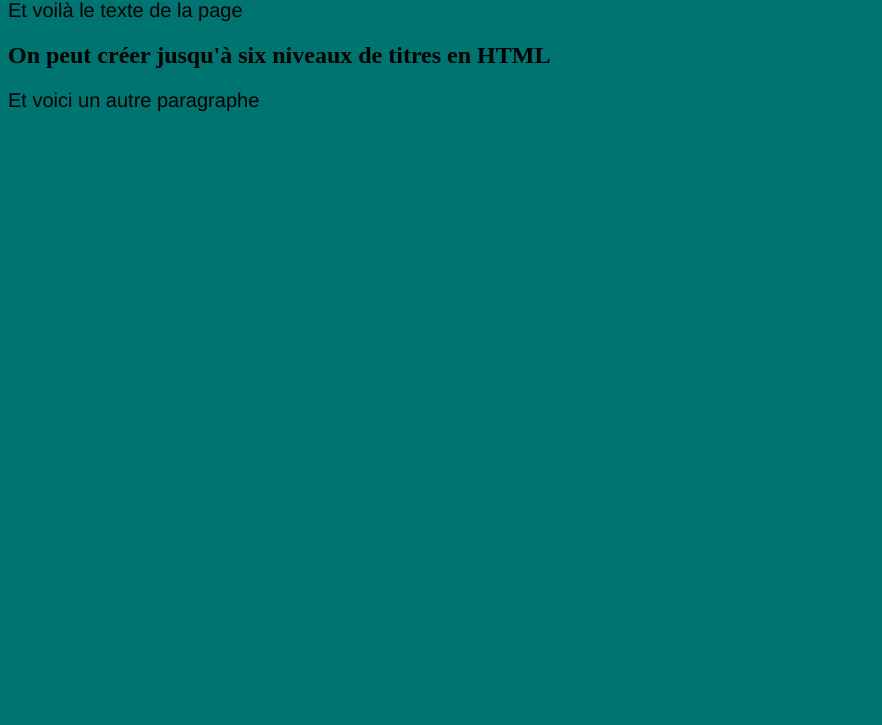
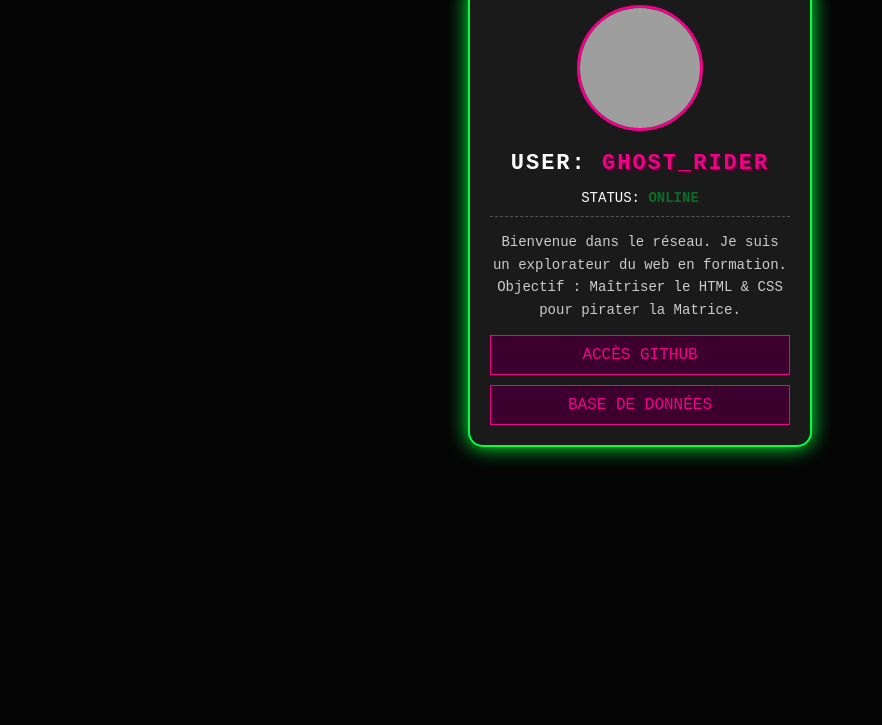
Before and after one commit to naoufel-lgtm/naoufel-lgtm.github.io, a plain HTML site: page index.html in a window 1280 px wide. Shown: the part 75-800 px from the top of the page, without its empty margins (0-882 px from the left). Drawn offline with Linux system fonts and the light colour scheme; grey boxes are pictures that could not be loaded.

Commit message:
Add files via upload

```diff
--- a/index.html
+++ b/index.html
@@ -1,15 +1,30 @@
 <!DOCTYPE html>
-<html>
+<html lang="fr">
 <head>
-<link rel="stylesheet" href="style.css"/>
-<title> Le titre qui apparaitra dans le navigateur </title>
-<meta charset="UTF-8">
+    <meta charset="UTF-8">
+    <title>Profil NetRunner</title>
+    <link rel="stylesheet" href="style.css">
 </head>
+<body>
 
-<body>
-<h1> Ici le titre principal </h1>
-<p> Et voilà le texte de la page</p>
-<h2> On peut créer jusqu'à six niveaux de titres en HTML </h2>
-<p> Et voici un autre paragraphe </p>
+    <div class="cyber-card">
+
+        <img src="https://images.unsplash.com/photo-1555680202-c86f0e12f086?ixlib=rb-4.0.3&auto=format&fit=crop&w=300&q=80" alt="Avatar Cyberpunk" class="avatar">
+
+        <h1>USER: <span class="neon-text">GHOST_RIDER</span></h1>
+
+        <p class="status">STATUS: <span class="online">ONLINE</span></p>
+
+        <p class="bio">
+            Bienvenue dans le réseau. Je suis un explorateur du web en formation.
+            Objectif : Maîtriser le HTML & CSS pour pirater la Matrice.
+        </p>
+
+        <div class="links">
+            <a href="https://github.com/" target="_blank">ACCÈS GITHUB</a>
+            <a href="https://www.wildcodeschool.com/" target="_blank">BASE DE DONNÉES</a>
+        </div>
+    </div>
+
 </body>
 </html>
--- a/style.css
+++ b/style.css
@@ -1,15 +1,84 @@
-h1{
-font-size: 30px;
-text-align: center;
-color: #de7471
+/* --- CONFIGURATION GLOBALE --- */
+body {
+    background-color: #050505; /* Fond quasi noir */
+    color: #ffffff; /* Texte blanc */
+    font-family: 'Courier New', Courier, monospace; /* Police style "Machine à écrire" */
+    text-align: center; /* Tout centrer */
+    padding-top: 50px;
 }
 
-p{
-font-size: 20px;
-text-align: left;
-font-family: Helvetica, sans-serif;
+/* --- LA CARTE FUTURISTE --- */
+.cyber-card {
+    background-color: #1a1a1a; /* Gris très foncé */
+    border: 2px solid #00ff41; /* Bordure vert matrix */
+    width: 300px; /* Largeur fixe pour faire une belle carte */
+    margin: 0 auto; /* Permet de centrer la carte au milieu de la page */
+    padding: 20px;
+
+    /* L'EFFET WOW : Une ombre portée verte qui brille (Glow effect) */
+    box-shadow: 0 0 20px #00ff41;
+    border-radius: 15px; /* Coins arrondis */
 }
 
-body {
-background-color: #007471;
+/* --- L'IMAGE --- */
+.avatar {
+    width: 120px;
+    height: 120px;
+    border-radius: 50%; /* Rend l'image parfaitement ronde */
+    border: 3px solid #f20089; /* Bordure rose néon */
 }
+
+/* --- TYPOGRAPHIE & COULEURS --- */
+h1 {
+    font-size: 22px;
+    letter-spacing: 2px; /* Espacement entre les lettres */
+}
+
+.neon-text {
+    color: #f20089; /* Rose néon */
+    text-shadow: 2px 2px #560032; /* Petite ombre portée sur le texte */
+}
+
+.status {
+    font-size: 14px;
+    border-bottom: 1px dashed #555; /* Ligne pointillée sous le statut */
+    padding-bottom: 10px;
+}
+
+.online {
+    color: #00ff41; /* Vert vif */
+    font-weight: bold;
+    animation: clignoter 1.5s infinite; /* Bonus: Animation (voir tout en bas) */
+}
+
+.bio {
+    font-size: 14px;
+    line-height: 1.6; /* Aère les lignes de texte */
+    color: #cccccc;
+}
+
+/* --- LES BOUTONS (LIENS) --- */
+a {
+    display: block; /* Met les liens l'un en dessous de l'autre */
+    background-color: #3d002e;
+    color: #f20089;
+    text-decoration: none; /* Pas de soulignement moche */
+    padding: 10px;
+    margin-top: 10px;
+    border: 1px solid #f20089;
+    transition: 0.3s; /* Transition fluide au survol */
+}
+
+/* Quand on passe la souris sur le lien */
+a:hover {
+    background-color: #f20089;
+    color: #ffffff;
+    cursor: pointer;
+}
+
+/* --- BONUS : PETITE ANIMATION DE CLIGNOTEMENT --- */
+@keyframes clignoter {
+    0% { opacity: 1; }
+    50% { opacity: 0.3; }
+    100% { opacity: 1; }
+}
```
